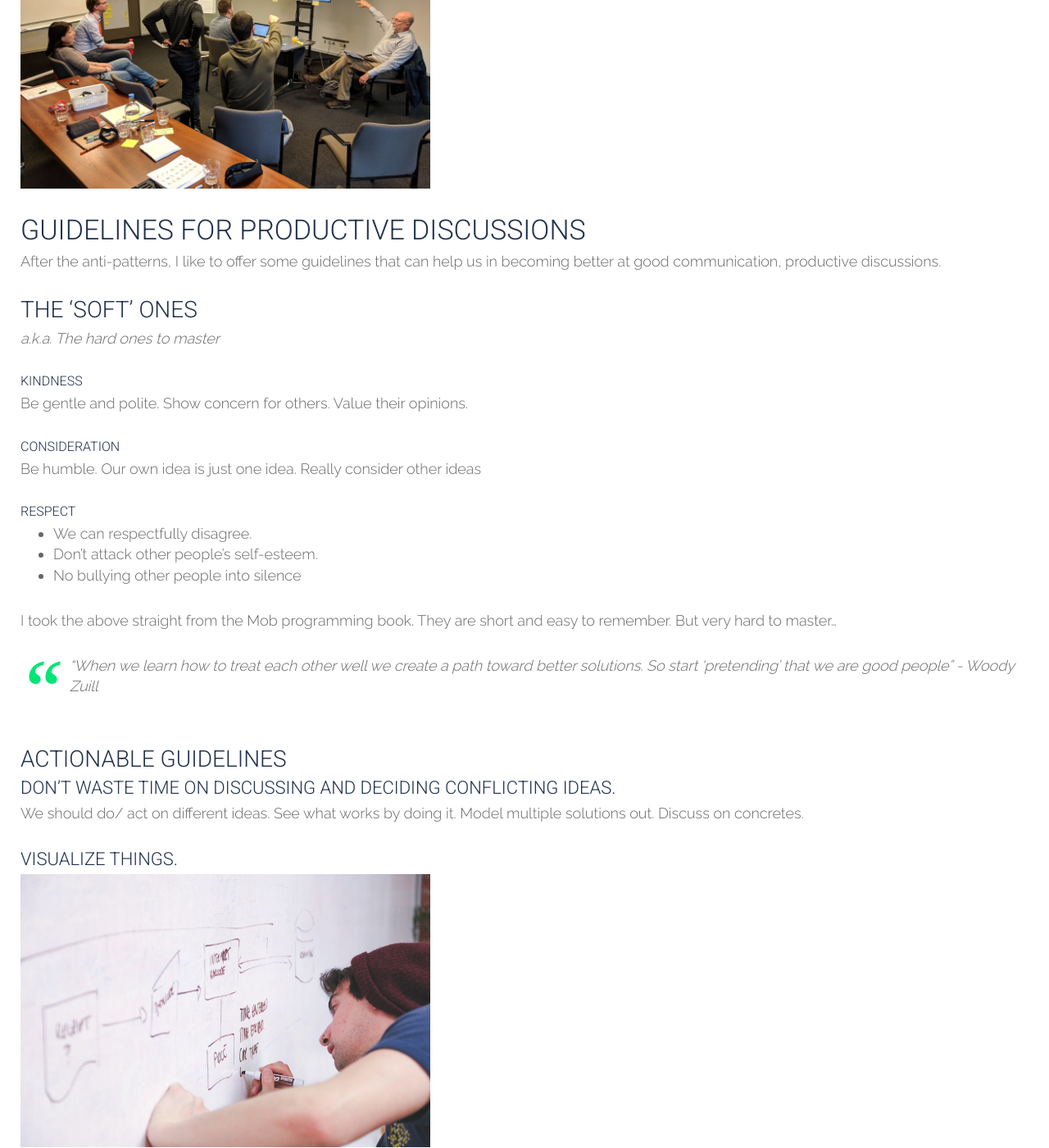
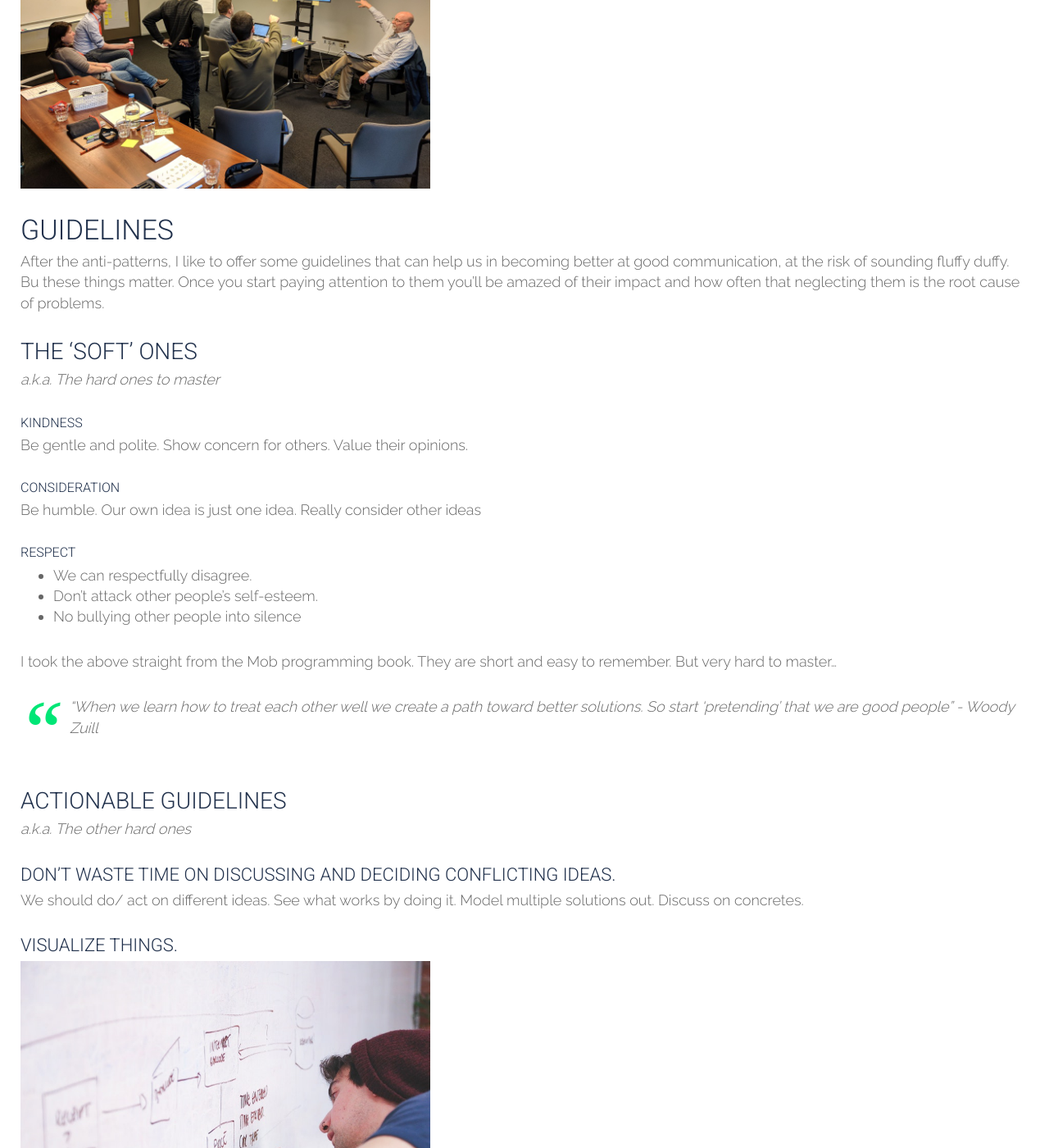
Before and after one commit to tripledio/tripledio.github.io, a Jekyll site: the page built from _posts/2019-08-08-communication-as-a-skill.md, in a window 1280 px wide and 1400 px high, scrolled down 4029 px. Shown: the whole window at 82% size. Built offline with Jekyll 4.4.1, drawn with Linux system fonts in a browser that asks for light colours.

Commit message:
small changes

```diff
--- a/_posts/2019-08-08-communication-as-a-skill.md
+++ b/_posts/2019-08-08-communication-as-a-skill.md
@@ -69,7 +69,7 @@ Let people realize a possible error themselves. Refrain from prematurely adding
 
 Listening is not just waiting until it is our turn to speak. Are we really listening?
 
->>“A good listener makes others better thinkers” - Woody Zuill
+>>“A  good listener makes others better thinkers” - Woody Zuill
 
 **Have a parking lot**
 
@@ -89,12 +89,13 @@ Mob programming is not something that works everywhere. You need to get good at
 
 ![Mob 4](/img/posts/communication/mob-group-2.jpg "Mob programming workshop"){:width="500px" : .center-image}
 
-## Guidelines for productive discussions
+## Guidelines
 
-After the anti-patterns, I like to offer some guidelines that can help us in becoming better at good communication, productive discussions.
+After the anti-patterns, I like to offer some guidelines that can help us in becoming better at good communication, at the risk of sounding fluffy duffy. Bu these things matter. Once you start paying attention to them you'll be amazed of their impact and how often that neglecting them is the root cause of problems.
 
 ### The 'soft' ones
 *a.k.a. The hard ones to master*
+
 
 ##### Kindness
 Be gentle and polite. Show concern for others. Value their opinions.
@@ -110,6 +111,7 @@ I took the above straight from the Mob programming book. They are short and easy
 > “When we learn how to treat each other well we create a path toward better solutions. So start ‘pretending’ that we are good people”  - Woody Zuill
 
 ### Actionable guidelines
+*a.k.a. The other hard ones*
 
 #### Don’t waste time on discussing and deciding conflicting ideas.
 
```
